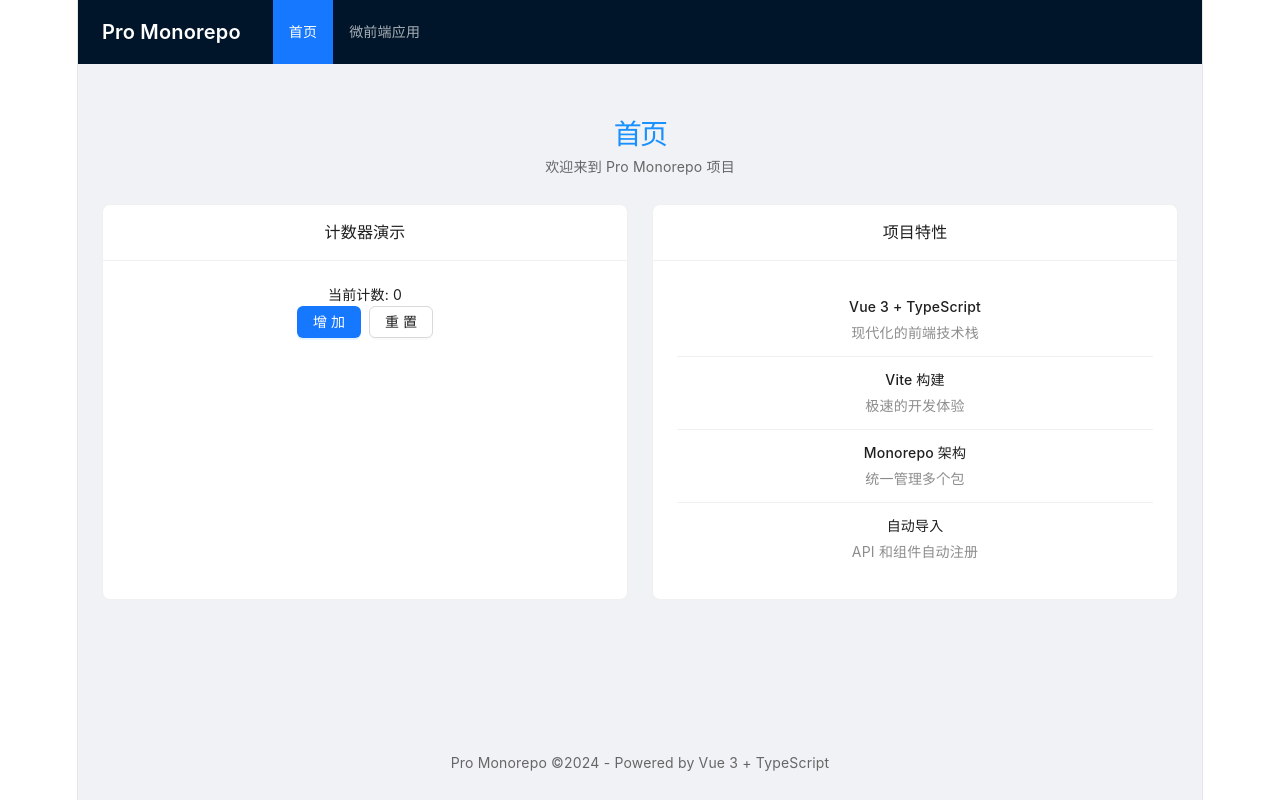
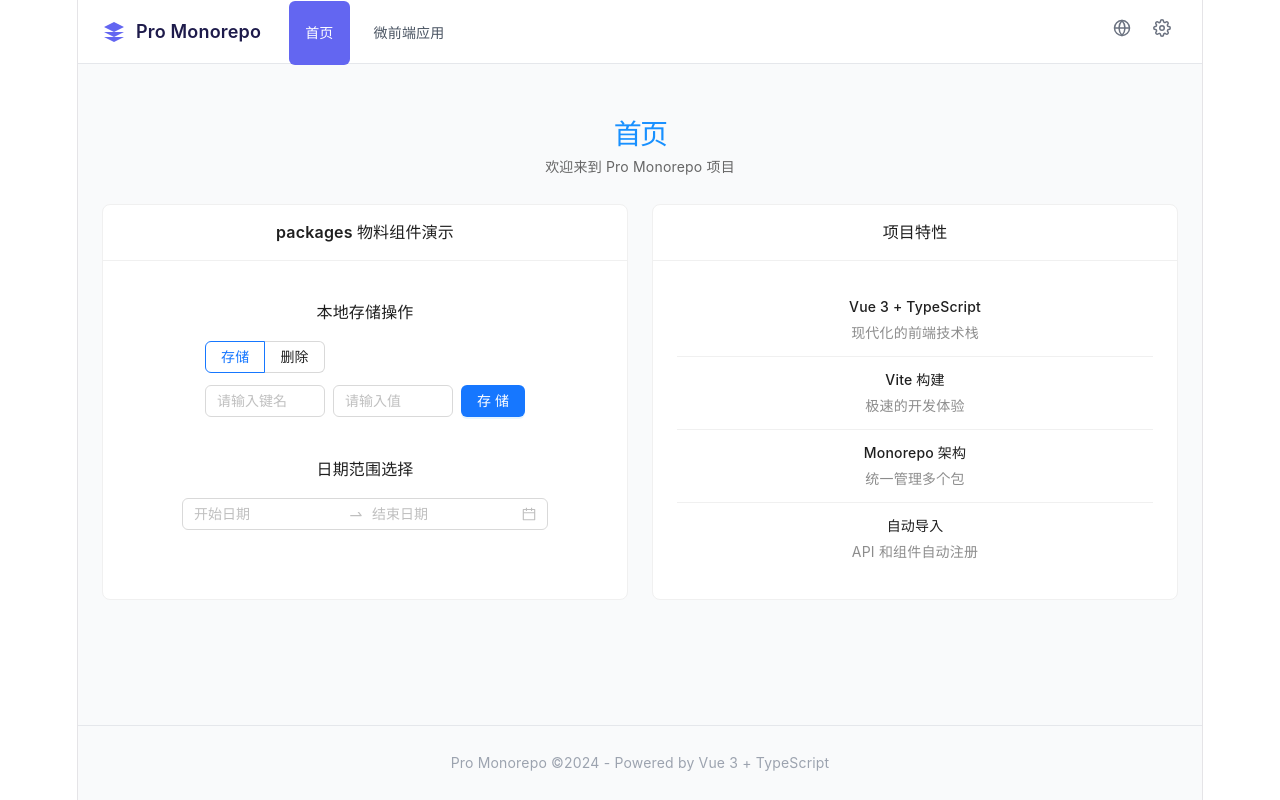
Before and after one commit to HongDou666/pro-monorepo, a Vue app: page / in a window 1280 px wide. Built offline with nearby package versions, Linux system fonts and the light colour scheme.

Commit message:
style(root): 导航栏样式优化

```diff
--- a/src/App.vue
+++ b/src/App.vue
@@ -24,11 +24,18 @@ const handleMenuClick: MenuProps["onClick"] = ({ key }) => {
   <a-layout class="app-layout">
     <!-- 顶部导航 -->
     <a-layout-header class="app-header">
-      <div class="app-header__logo">Pro Monorepo</div>
+      <div class="app-header__left">
+        <div class="app-header__logo" @click="router.push('/')">
+          <svg class="app-header__logo-icon" viewBox="0 0 24 24" width="24" height="24" fill="currentColor">
+            <path d="M12 2L2 7l10 5 10-5-10-5zM2 17l10 5 10-5M2 12l10 5 10-5" />
+          </svg>
+          <span class="app-header__logo-text">Pro Monorepo</span>
+        </div>
+      </div>
+      <div class="app-header__center">
         <a-menu
           v-model:selected-keys="selectedKeys"
           mode="horizontal"
-        theme="dark"
           class="app-header__menu"
           @click="handleMenuClick"
         >
@@ -36,6 +43,31 @@ const handleMenuClick: MenuProps["onClick"] = ({ key }) => {
             <span>{{ item.label }}</span>
           </a-menu-item>
         </a-menu>
+      </div>
+      <div class="app-header__right">
+        <a-space>
+          <a-button type="text" class="app-header__btn" title="语言切换">
+            <template #icon>
+              <svg viewBox="0 0 24 24" width="18" height="18" fill="none" stroke="currentColor" stroke-width="2">
+                <circle cx="12" cy="12" r="10" />
+                <path
+                  d="M2 12h20M12 2a15.3 15.3 0 0 1 4 10 15.3 15.3 0 0 1-4 10 15.3 15.3 0 0 1-4-10 15.3 15.3 0 0 1 4-10z"
+                />
+              </svg>
+            </template>
+          </a-button>
+          <a-button type="text" class="app-header__btn" title="设置">
+            <template #icon>
+              <svg viewBox="0 0 24 24" width="18" height="18" fill="none" stroke="currentColor" stroke-width="2">
+                <circle cx="12" cy="12" r="3" />
+                <path
+                  d="M19.4 15a1.65 1.65 0 0 0 .33 1.82l.06.06a2 2 0 0 1 0 2.83 2 2 0 0 1-2.83 0l-.06-.06a1.65 1.65 0 0 0-1.82-.33 1.65 1.65 0 0 0-1 1.51V21a2 2 0 0 1-2 2 2 2 0 0 1-2-2v-.09A1.65 1.65 0 0 0 9 19.4a1.65 1.65 0 0 0-1.82.33l-.06.06a2 2 0 0 1-2.83 0 2 2 0 0 1 0-2.83l.06-.06a1.65 1.65 0 0 0 .33-1.82 1.65 1.65 0 0 0-1.51-1H3a2 2 0 0 1-2-2 2 2 0 0 1 2-2h.09A1.65 1.65 0 0 0 4.6 9a1.65 1.65 0 0 0-.33-1.82l-.06-.06a2 2 0 0 1 0-2.83 2 2 0 0 1 2.83 0l.06.06a1.65 1.65 0 0 0 1.82.33H9a1.65 1.65 0 0 0 1-1.51V3a2 2 0 0 1 2-2 2 2 0 0 1 2 2v.09a1.65 1.65 0 0 0 1 1.51 1.65 1.65 0 0 0 1.82-.33l.06-.06a2 2 0 0 1 2.83 0 2 2 0 0 1 0 2.83l-.06.06a1.65 1.65 0 0 0-.33 1.82V9a1.65 1.65 0 0 0 1.51 1H21a2 2 0 0 1 2 2 2 2 0 0 1-2 2h-.09a1.65 1.65 0 0 0-1.51 1z"
+                />
+              </svg>
+            </template>
+          </a-button>
+        </a-space>
+      </div>
     </a-layout-header>
 
     <!-- 内容区域 -->
@@ -54,32 +86,111 @@ const handleMenuClick: MenuProps["onClick"] = ({ key }) => {
 }
 
 .app-header {
+  position: sticky;
+  top: 0;
+  z-index: 100;
   display: flex;
   align-items: center;
+  justify-content: space-between;
+  height: 64px;
   padding: 0 24px;
-  background: #001529;
+  background: #fff;
+  border-bottom: 1px solid #e5e7eb;
+
+  &__left {
+    display: flex;
+    align-items: center;
+  }
 
   &__logo {
-    color: #fff;
-    font-size: 20px;
+    display: flex;
+    align-items: center;
+    gap: 10px;
+    color: #1e1b4b;
+    cursor: pointer;
+    transition: opacity 0.2s ease;
+
+    &:hover {
+      opacity: 0.8;
+    }
+
+    &-icon {
+      color: #6366f1;
+    }
+
+    &-text {
+      font-size: 18px;
       font-weight: 600;
-    margin-right: 32px;
       white-space: nowrap;
+    }
+  }
+
+  &__center {
+    display: flex;
+    margin-left: 24px;
+    flex: auto;
   }
 
   &__menu {
-    flex: 1;
-    border-bottom: none;
+    border-bottom: none !important;
+    background: transparent !important;
+    line-height: 62px;
+
+    :deep(.ant-menu-item) {
+      margin: 0 4px !important;
+      padding: 0 16px !important;
+      border-radius: 6px !important;
+      color: #4b5563;
+      font-weight: 500;
+      transition: all 0.2s ease;
+
+      &::after {
+        display: none !important;
+      }
+
+      &:hover {
+        color: #6366f1;
+        background: #f5f3ff;
+      }
+    }
+
+    :deep(.ant-menu-item-selected) {
+      color: #fff;
+      background: #6366f1;
+
+      &:hover {
+        color: #fff;
+        background: #6366f1;
+      }
+    }
+  }
+
+  &__right {
+    display: flex;
+    align-items: center;
+  }
+
+  &__btn {
+    color: #6b7280;
+    border-radius: 6px;
+    transition: all 0.2s ease;
+
+    &:hover {
+      color: #6366f1;
+      background: #f5f3ff;
+    }
   }
 }
 
 .app-content {
-  background: #f0f2f5;
+  background: #f9fafb;
 }
 
 .app-footer {
   text-align: center;
-  background: #f0f2f5;
-  color: #666;
+  background: #f9fafb;
+  color: #9ca3af;
+  font-size: 14px;
+  border-top: 1px solid #e5e7eb;
 }
 </style>
--- a/src/views/Home.vue
+++ b/src/views/Home.vue
@@ -1,10 +1,5 @@
 <script setup lang="ts">
 // 首页 - 演示自动导入功能
-const count = ref(0);
-
-function handleIncrement() {
-  count.value++;
-}
 </script>
 
 <template>
@@ -13,11 +8,10 @@ function handleIncrement() {
     <p class="home__desc">欢迎来到 Pro Monorepo 项目</p>
 
     <div class="home__content">
-      <a-card title="计数器演示" class="home__card">
-        <p>当前计数: {{ count }}</p>
-        <a-space>
-          <a-button type="primary" @click="handleIncrement">增加</a-button>
-          <a-button @click="count = 0">重置</a-button>
+      <a-card title="packages 物料组件演示" class="home__card">
+        <a-space direction="vertical">
+          <InputStorage />
+          <RangePicker />
         </a-space>
       </a-card>
 
@@ -65,6 +59,12 @@ function handleIncrement() {
 
   &__card {
     margin-bottom: 16px;
+    :deep(.pro-input-storage) {
+      .pro-input-storage__key,
+      .pro-input-storage__value {
+        width: 120px;
+      }
+    }
   }
 }
 </style>
```
Lines whose indentation alone changed are shown as unchanged.
